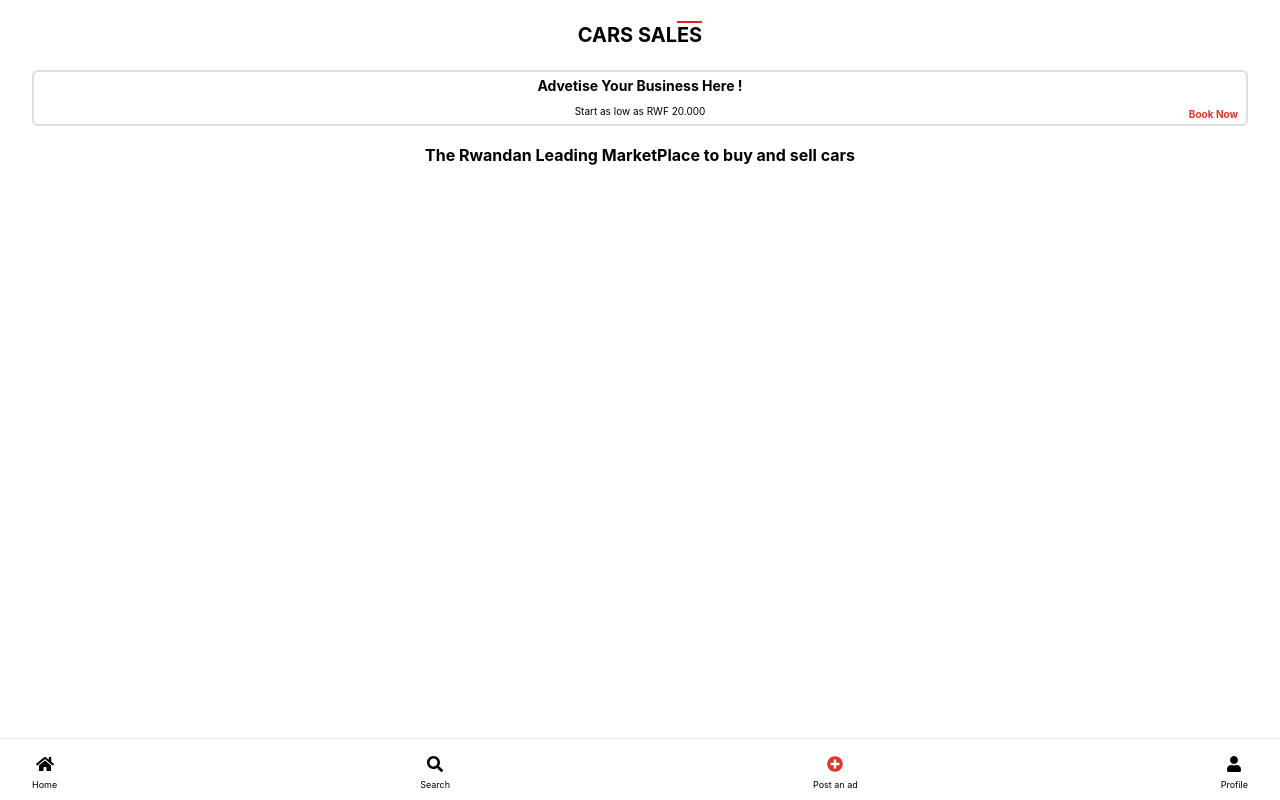
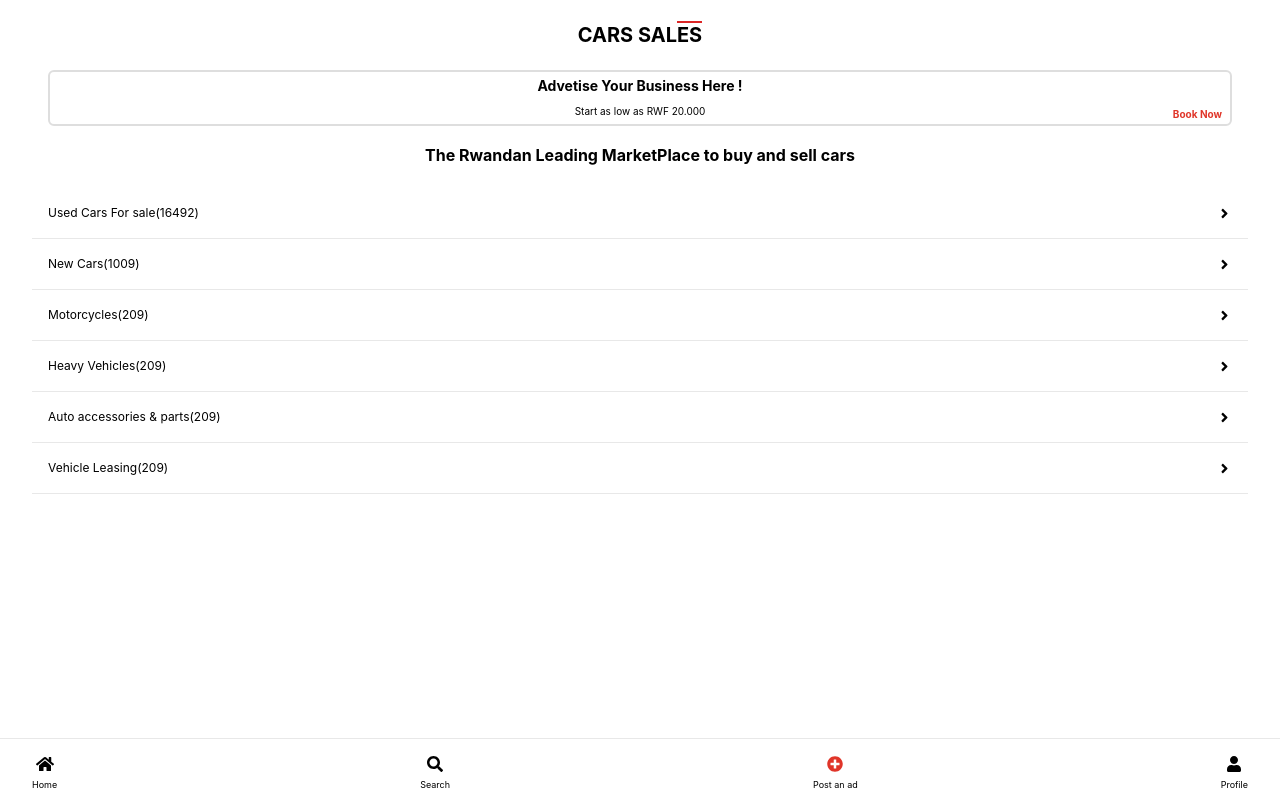
Before and after one commit to Kabalisa/car-sales-frontend, a Next.js app: page / in a window 1280 px wide. Built offline with nearby package versions, Linux system fonts and the light colour scheme.

Commit message:
category component

```diff
--- a/components/landingPage/category/index.jsx
+++ b/components/landingPage/category/index.jsx
@@ -0,0 +1,20 @@
+import Link from "next/link";
+import { FontAwesomeIcon } from "@fortawesome/react-fontawesome";
+import { faAngleRight } from "@fortawesome/free-solid-svg-icons";
+import styles from "./styles/category.module.scss";
+
+const Category = ({ category, key }) => {
+  return (
+    <Link href="/">
+      <a className={styles.category} key={key}>
+        <span className={styles.category__title}>{category}</span>
+        <FontAwesomeIcon
+          icon={faAngleRight}
+          className={styles.category__icon}
+        />
+      </a>
+    </Link>
+  );
+};
+
+export { Category };
--- /dev/null
+++ b/components/landingPage/category/styles/category.module.scss
@@ -0,0 +1,17 @@
+.category {
+  @apply w-full flex justify-between border-b border-gray-250 py-4;
+
+  .category__title {
+    @apply pl-4;
+    font-style: normal;
+    font-weight: normal;
+    font-size: 12px;
+    line-height: 18px;
+  }
+
+  .category__icon {
+    @apply self-center mr-4;
+    width: 15px;
+    height: 15px;
+  }
+}
--- a/components/landingPage/heroBanner/index.jsx
+++ b/components/landingPage/heroBanner/index.jsx
@@ -3,7 +3,7 @@ import styles from "./styles/heroBanner.module.scss";
 
 const HeroBanner = () => {
   return (
-    <section className="flex flex-col">
+    <section className="flex flex-col px-4">
       <div className={styles.heroBanner__advertise}>
         <div className={styles.advertise__title}>
           Advetise Your Business Here !
--- a/components/landingPage/index.jsx
+++ b/components/landingPage/index.jsx
@@ -1,9 +1,24 @@
 import { HeroBanner } from "./heroBanner";
+import { Category } from "./category";
 
 const LandingPageComponent = () => {
+  const arr = [
+    "Used Cars For sale(16492)",
+    "New Cars(1009)",
+    "Motorcycles(209)",
+    "Heavy Vehicles(209)",
+    "Auto accessories & parts(209)",
+    "Vehicle Leasing(209)",
+  ];
+
   return (
-    <main className="container pt-6">
+    <main className="md:container pt-6">
       <HeroBanner />
+      <section className="mt-1">
+        {arr.map((item, index) => (
+          <Category category={item} key={index} />
+        ))}
+      </section>
     </main>
   );
 };
```
